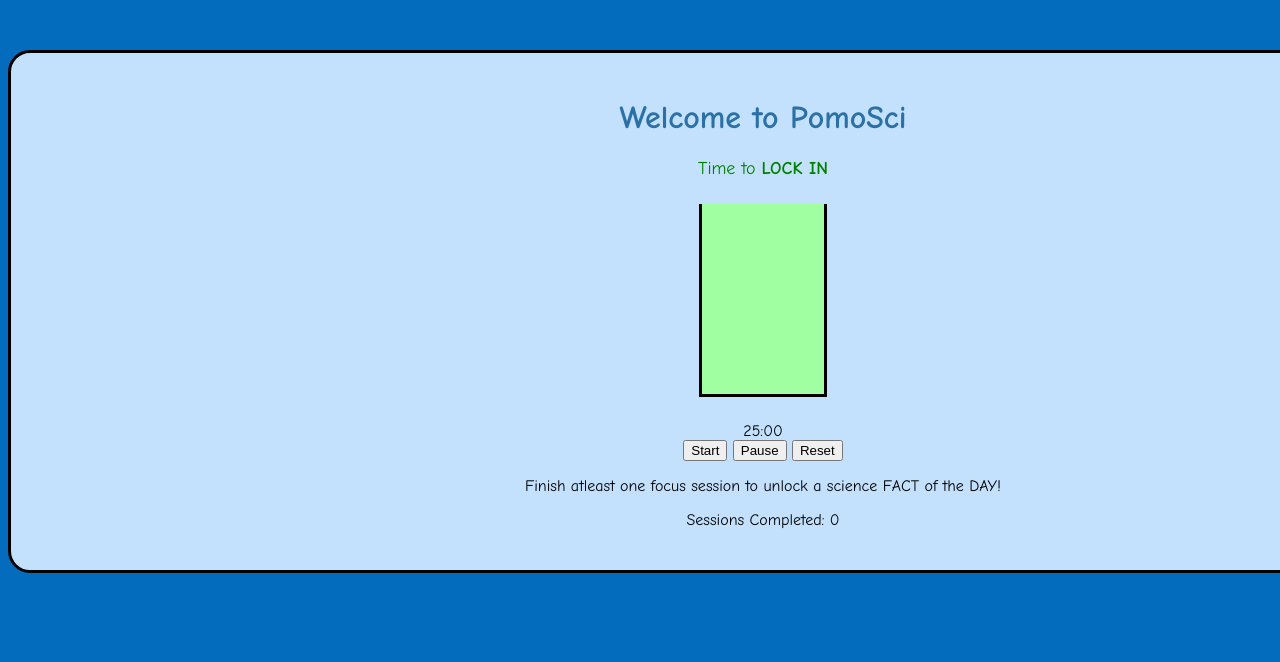
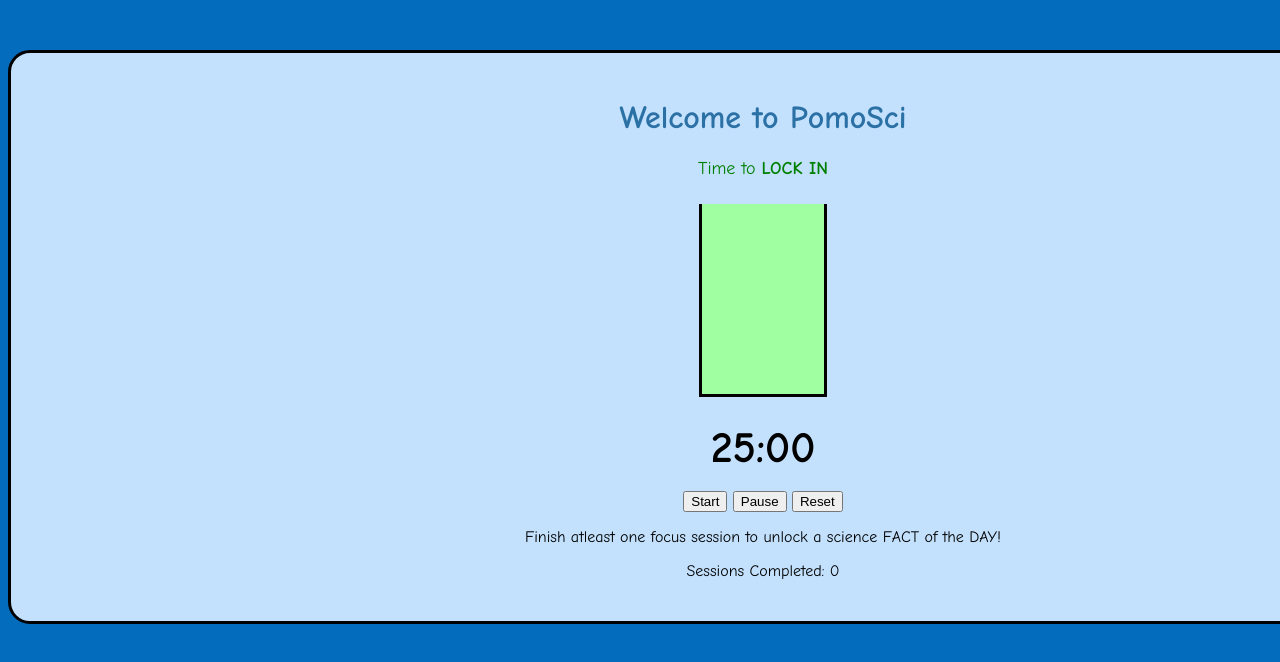
Before and after one commit to manayparikh1/Pomosci, a plain HTML site: page index.html in a window 1280 px wide. Shown: the top 662 px of the page. Drawn offline with Linux system fonts and the light colour scheme.

Commit message:
Time is done, just gotta make it look more better but that can be later

```diff
--- a/index.html
+++ b/index.html
@@ -73,3 +73,10 @@
                     bottom: 0;
                     width: 100%;
                 }
+
+                #time {
+                    font-size: 44px;
+                    font-weight: bold;
+                    margin: 18px;
+                    font-family: 'Comic Sans MS', cursive, sans-serif;
+                }
```
